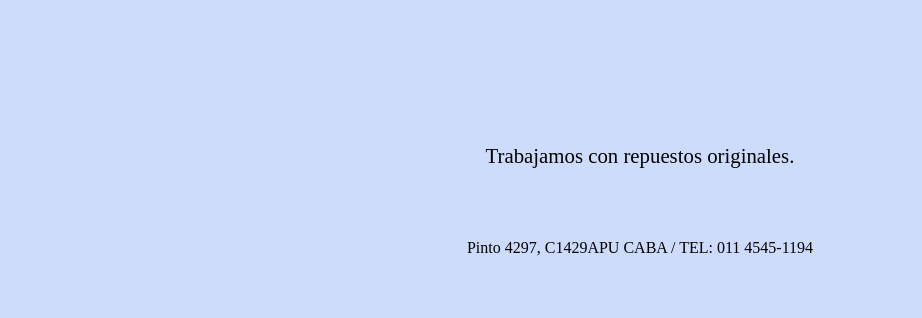
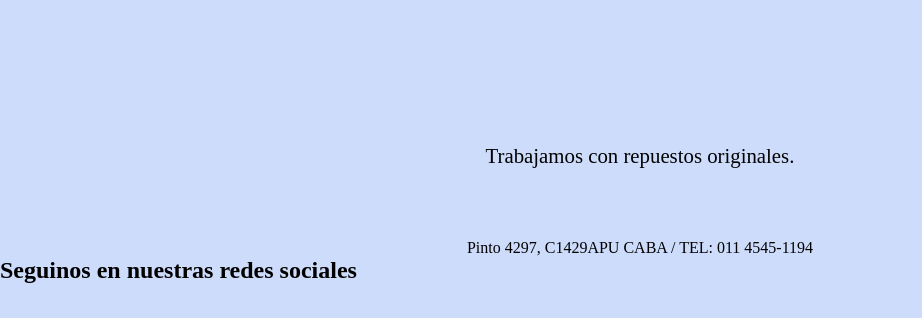
Before and after one commit to gonzalore/claseGitHub, a plain HTML site: page index.html in a window 1280 px wide. Shown: the part 482-800 px from the top of the page, without its empty margins (0-922 px from the left). Drawn offline with Linux system fonts and the light colour scheme.

Commit message:
cambios en el footer del index

```diff
--- a/index.html
+++ b/index.html
@@ -68,6 +68,7 @@
 
     <footer class="footerNosotros"><p> Pinto 4297, C1429APU CABA / TEL: 011 4545-1194
     </p>
+    <h2>Seguinos en nuestras redes sociales</h2>
 
 </footer>
 
```
